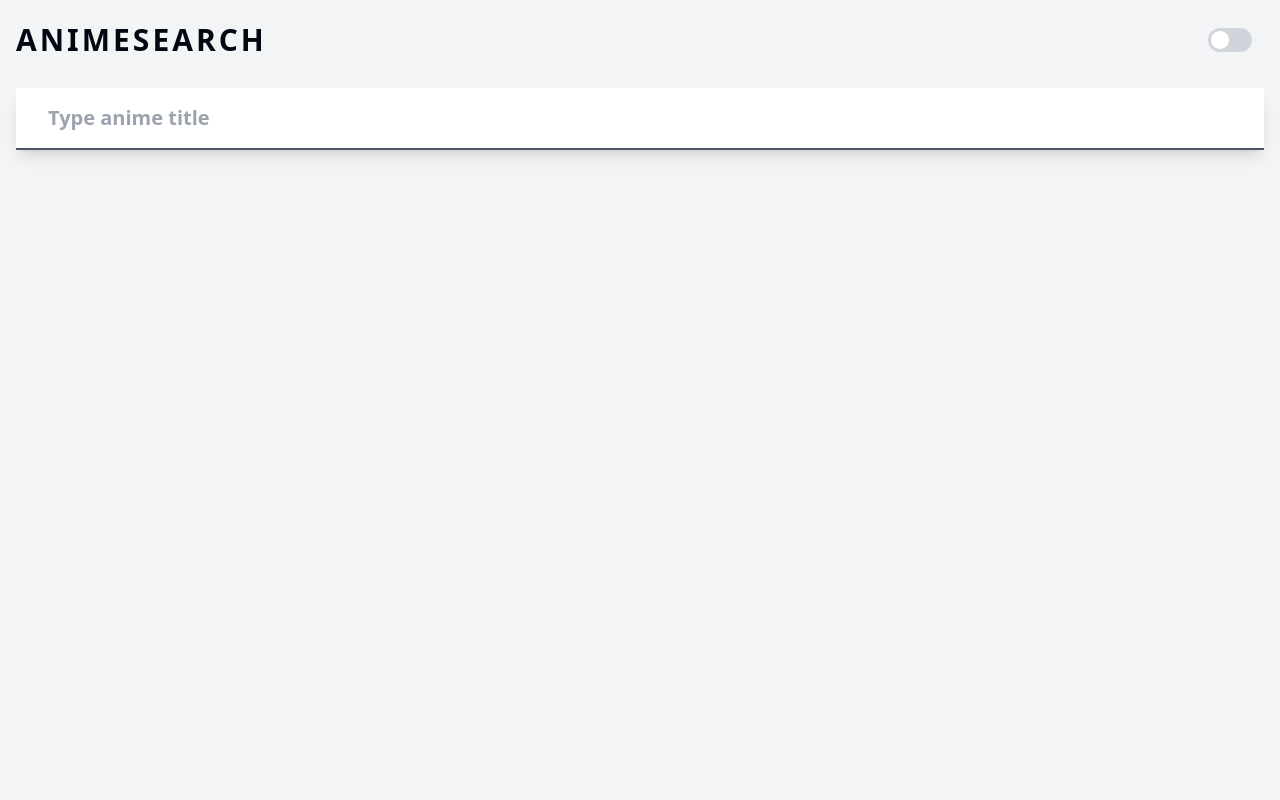
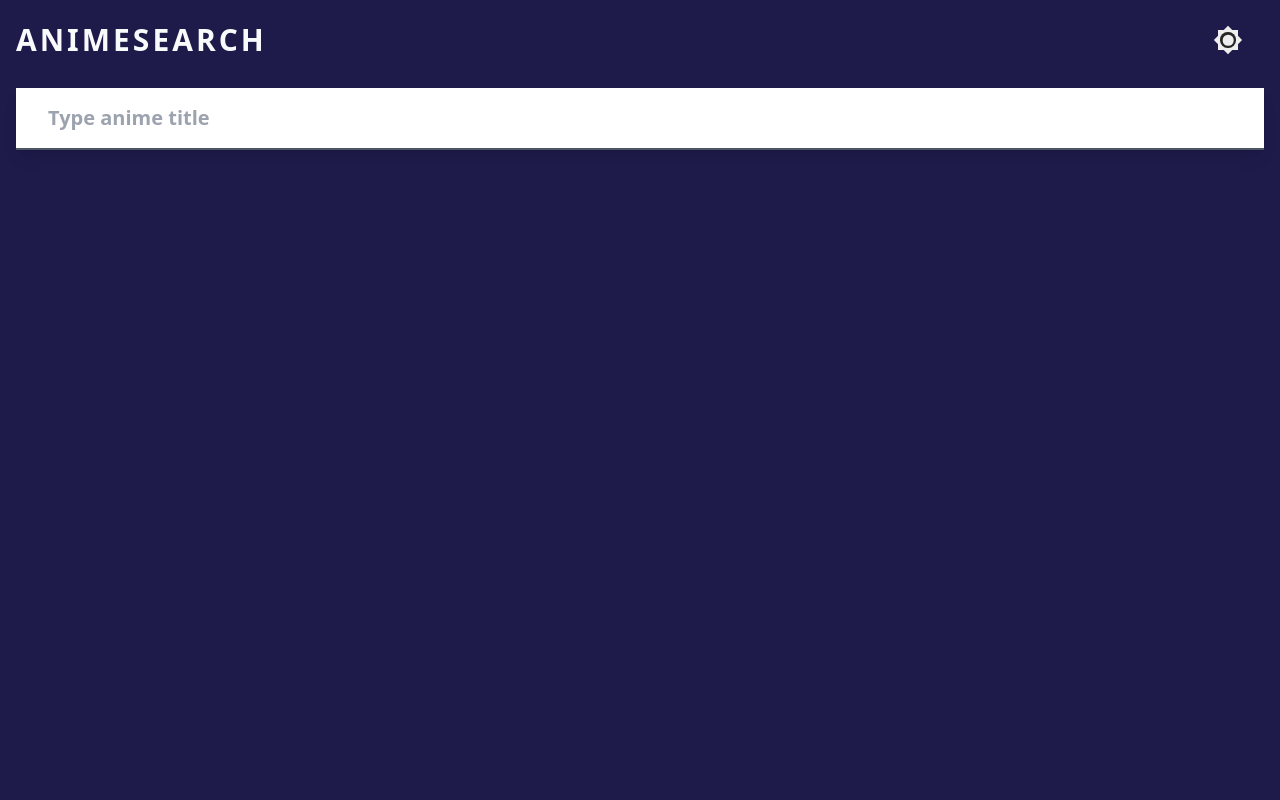
Before and after one commit to d3rdOne/anime-search-app, a React (Vite) app: page / in a window 1280 px wide. Shown: the top 800 px of the page. Built offline with nearby package versions, Linux system fonts and the light colour scheme; no server answers.

Commit message:
Update theme implementation

```diff
--- a/src/components/ThemeButton.jsx
+++ b/src/components/ThemeButton.jsx
@@ -3,7 +3,7 @@ import { setTheme } from "../slice/animeSlice";
 import { useEffect } from "react";
 
 // eslint-disable-next-line react/prop-types
-const ThemeButton = ({ className }) => {
+const ThemeButton = () => {
   const dispatch = useDispatch();
   const theme = useSelector((state) => state.animeSearch.theme);
 
@@ -15,21 +15,26 @@ const ThemeButton = ({ className }) => {
     }
   }, [theme]);
 
-  const handleToggle = (checked) => {
-    dispatch(setTheme(checked ? "dark" : "light"));
+  const handleToggle = () => {
+    let newTheme = "";
+    switch (theme) {
+      case "dark":
+        newTheme = "light";
+        break;
+      case "light":
+        newTheme = "dark";
+        break;
+      default:
+        newTheme = "light";
+    }
+    dispatch(setTheme(newTheme));
   };
   return (
     <>
-      <label className={`${className} inline-flex items-center cursor-pointer`}>
-        <input
-          type="checkbox"
-          value={theme === "dark"}
-          className="sr-only peer"
-          onChange={(e) => handleToggle(e.target.checked)}
-        />
-        <div className="relative w-11 h-6 bg-gray-300 peer-focus:outline-none peer-focus:ring-0 rounded-full peer dark:bg-gray-700 peer-checked:after:translate-x-full rtl:peer-checked:after:-translate-x-full peer-checked:after:border-white after:content-[''] after:absolute after:top-[2px] after:start-[2px] after:bg-white after:border-gray-300 after:border after:rounded-full after:h-5 after:w-5 after:transition-all dark:border-gray-600 peer-checked:bg-red-600"></div>
-        <span className="ms-3 text-sm font-medium text-gray-900 dark:text-gray-300"></span>
-      </label>
+      <button className="toggle-button" onClick={handleToggle}>
+        <div className="sun"></div>
+        <div className="core"></div>
+      </button>
     </>
   );
 };
--- a/src/slice/animeSlice.js
+++ b/src/slice/animeSlice.js
@@ -2,7 +2,7 @@ import { createSlice } from "@reduxjs/toolkit";
 
 const initialState = {
   title: '',
-  theme: 'light',
+  theme: 'dark',
   currentPage: 1,
   pageCount: 0
 }
```
